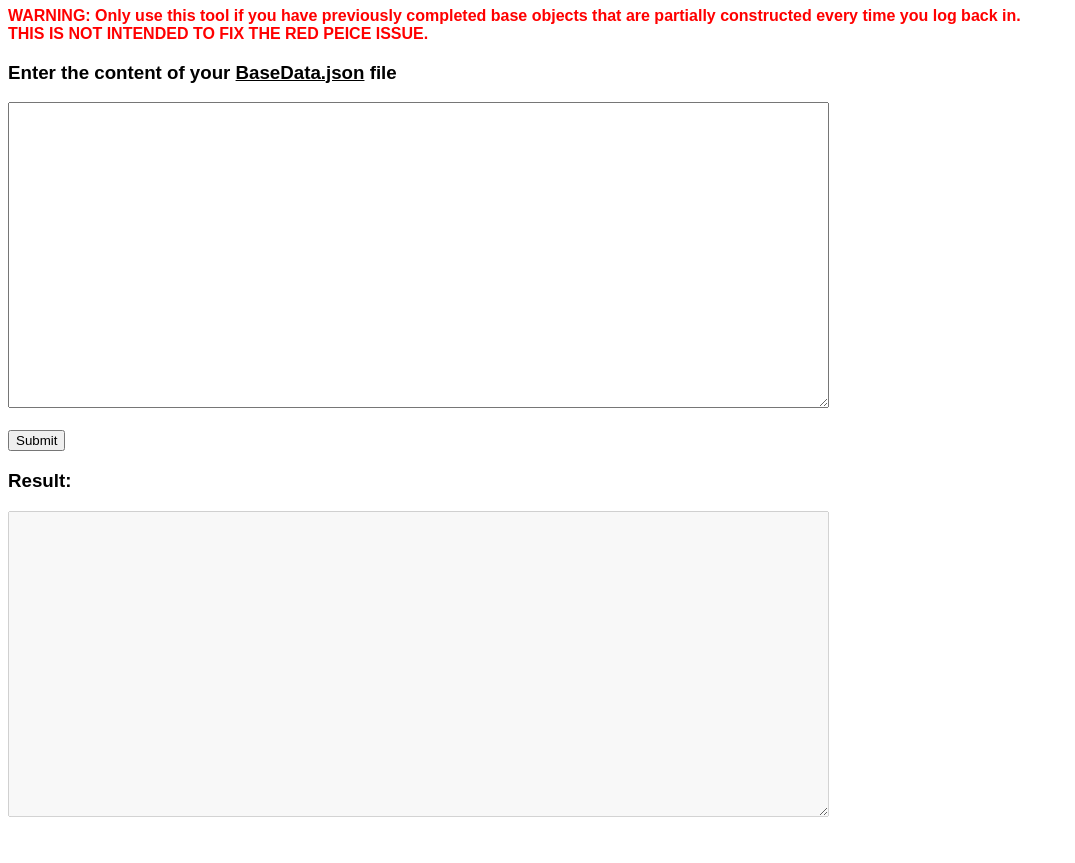
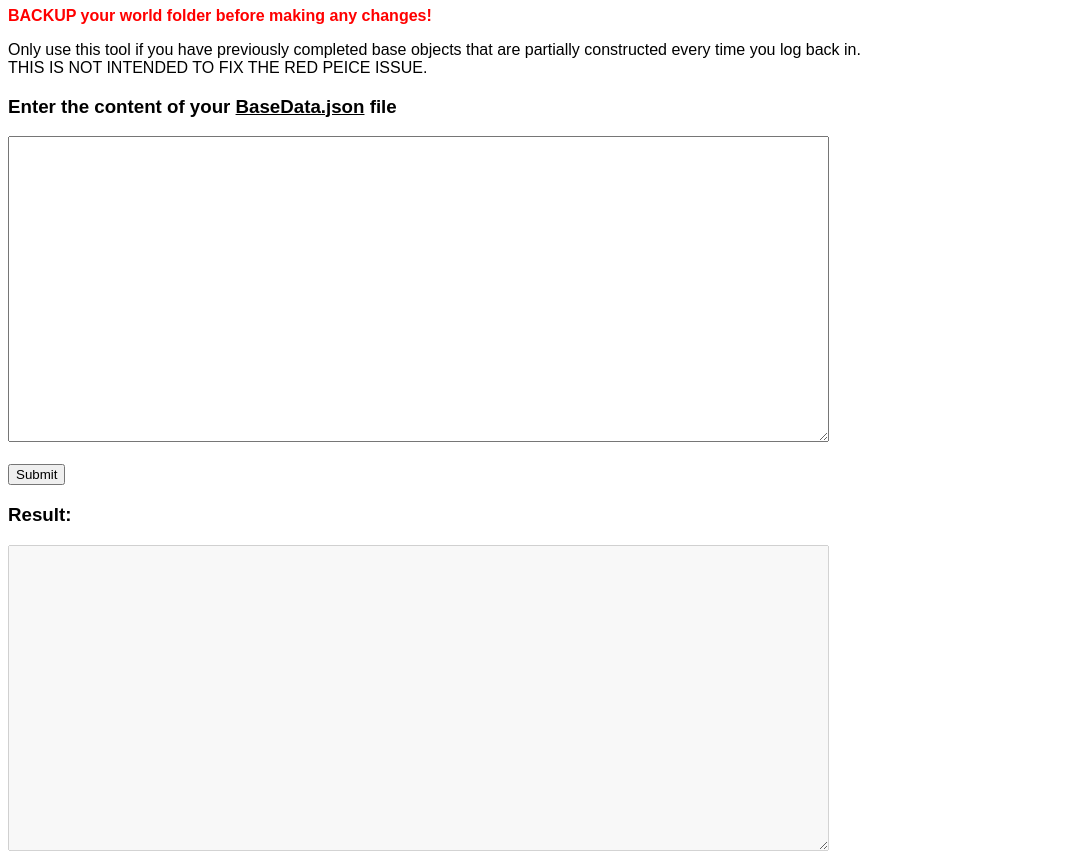
Before and after one commit to JHD333/jhd333.github.io, a plain HTML site: page index.html in a window 1280 px wide. Shown: the part 73-936 px from the top of the page, without its empty margins (0-1075 px from the left). Before the commit the page ends 902 px from the top, so only its background shows below. Drawn offline with Linux system fonts and the light colour scheme.

Commit message:
Updated instructions

```diff
--- a/index.html
+++ b/index.html
@@ -16,7 +16,8 @@
   </style>
   <body>
     <h1>Nitrox Update Unconstructed Items</h1>
-    <p class="warning">WARNING: Only use this tool if you have previously completed base objects that are partially constructed every time you log back in.<br>
+    <p class="warning">BACKUP your world folder before making any changes!</p>
+    <p>Only use this tool if you have previously completed base objects that are partially constructed every time you log back in.<br>
         THIS IS NOT INTENDED TO FIX THE RED PEICE ISSUE.</p>
     <div class="area">
       <h3>Enter the content of your <u>BaseData.json</u> file</h3>
```
